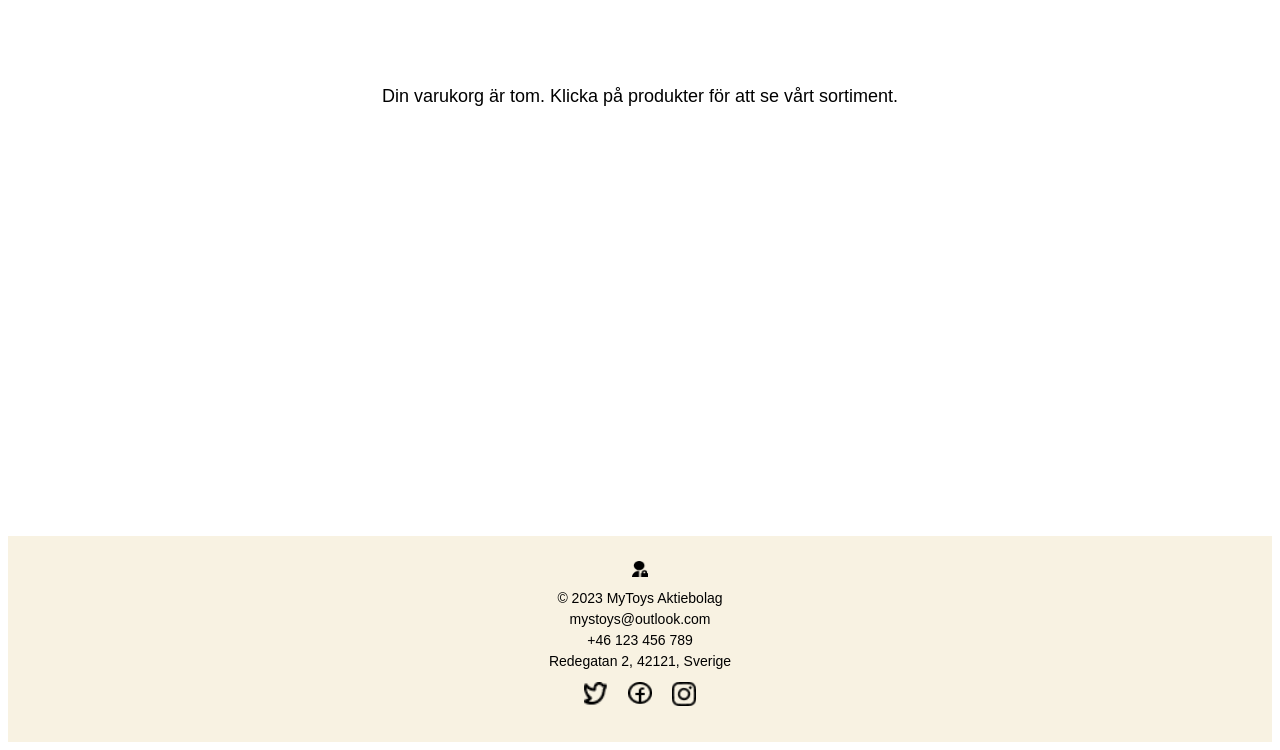
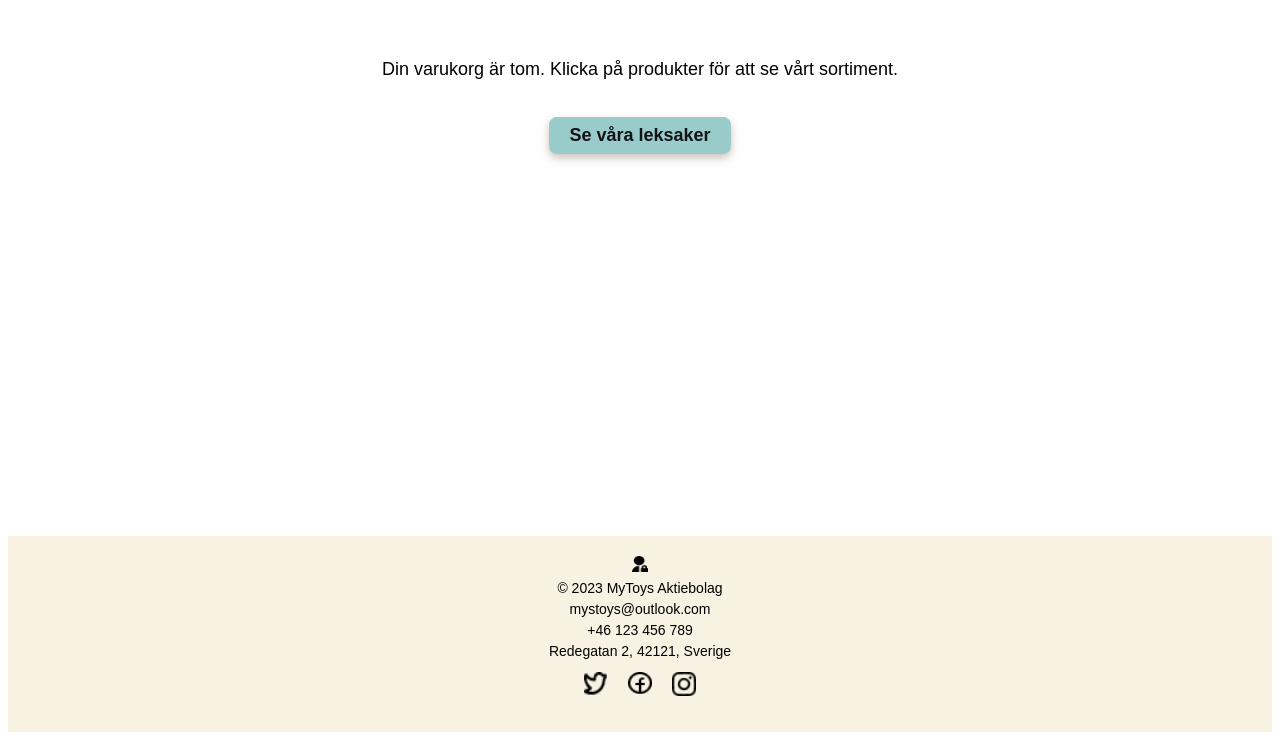
Before and after one commit to Saaris/Webbshop, a React (Vite) app: page /#/cart in a window 1280 px wide. Shown: the part 531-1281 px from the top of the page. Built offline with nearby package versions, Linux system fonts and the light colour scheme.

Commit message:
navlink in empty cart and pay page

```diff
--- a/src/components/edit/AddItemForm.css
+++ b/src/components/edit/AddItemForm.css
@@ -5,6 +5,7 @@
     align-items: center;
 
     h2 {
+        margin: 2em 0;
         font-size: 20px;
     }
 
@@ -36,6 +37,7 @@
     padding: 5px 10px;
     font-size: 18px;
     border-radius: 4px;
+    margin: 0.3em 0;
 }
 .form-input {
     display: flex;
@@ -83,7 +85,7 @@
   border-radius: 4px;
   position: absolute;
   z-index: 1;
-  bottom: 125%;
+  bottom: 100%;
   left: 50%;
   transform: translateX(-50%);
   opacity: 0;
--- a/src/components/edit/AddToys.jsx
+++ b/src/components/edit/AddToys.jsx
@@ -37,7 +37,7 @@ function AddToys() {
       <NavLink to="/toys">
         <FontAwesomeIcon icon={faArrowLeft} />
         </NavLink>
-        <span className="tooltip-text">Tillbaka till leksaker</span>
+        <span className="tooltip-text">Tillbaka</span>
         </div>
 
       <AddItemForm onSubmit={handleAddItem} />
--- a/src/components/footer/Footer.css
+++ b/src/components/footer/Footer.css
@@ -30,3 +30,25 @@
     width: 16px;
     height: 16px;
 }
+.tooltip-wrapper {
+  position: relative;
+  display: inline-block;
+  cursor: pointer;
+}
+
+.custom-tooltip {
+  visibility: hidden;
+  opacity: 0;
+  color: var(--textColor);
+  border-radius: 4px;
+  position: absolute;
+  bottom: 50%;
+  left: 100%;
+  white-space: nowrap;
+
+}
+
+.tooltip-wrapper:hover .custom-tooltip {
+  visibility: visible;
+  opacity: 1;
+}
--- a/src/components/footer/Footer.jsx
+++ b/src/components/footer/Footer.jsx
@@ -14,17 +14,16 @@ const Footer = () => {
 
     return (
             <div className="footer-content">
-                <div className='admin-icon-container'>
-                 <NavLink to="/login">
-                    <img
-                        src={adminIcon}
-                        alt="admin icon"
-                        className='admin-icon'
-                        title={isLoggedIn ? "logga ut" : "logga in"}
-                        onClick={handleLogout}
-                    />
-                 </NavLink>
-                </div>
+                <div className="tooltip-wrapper" onClick={handleLogout}>
+  <img
+    src={adminIcon}
+    alt="admin icon"
+    className="admin-icon"
+  />
+  <span className="custom-tooltip">
+    {isLoggedIn ? "logga ut" : "logga in"}
+  </span>
+</div>
 
                 <p>&copy; 2023 MyToys Aktiebolag</p>
                 <p>mystoys@outlook.com</p>
--- a/src/pages/cart/Cart.css
+++ b/src/pages/cart/Cart.css
@@ -86,3 +86,11 @@ img {
 .checkout-button:hover {
     background-color: #c5d5d5;
 }
+.cart-empty {
+    display: flex;
+    flex-direction: column;
+    align-items: center;
+    justify-content: center;
+    gap: 1em;
+    padding: 2em 0;
+}
--- a/src/pages/cart/Cart.jsx
+++ b/src/pages/cart/Cart.jsx
@@ -3,6 +3,7 @@ import "./Cart.css";
 import { FontAwesomeIcon } from '@fortawesome/react-fontawesome';
 import { faCirclePlus, faCircleMinus } from '@fortawesome/free-solid-svg-icons';
 import { useNavigate } from 'react-router';
+import { NavLink } from 'react-router'
 
 const Cart = () => {
   const { cart, clearCart, updateCartQuantity, totalPrice } = useToyStore();
@@ -14,12 +15,19 @@ const Cart = () => {
     navigate('/pay')
   };
 
+
   return (
     <div className="cart-container">
       <p className="cart-info">Detta är din varukorg</p>
       <div className="cart-page">
         {cart.length === 0 ? (
+          <div className="cart-empty">
           <p>Din varukorg är tom. Klicka på produkter för att se vårt sortiment.</p>
+           <NavLink to="/toys">
+              <button className="shop-button">Se våra leksaker</button>
+           </NavLink>
+          </div>
+
         ) : (
           <div className="cart-list">
             {cart.map((item) => (
--- a/src/pages/home/Home.css
+++ b/src/pages/home/Home.css
@@ -57,7 +57,7 @@
   border-radius: 8px;
   font-size: 18px;
   cursor: pointer;
-  /* box-shadow: 0 4px 8px rgba(167 155 140/ 61%); */
+  box-shadow: 0 4px 8px rgba(167 155 140/ 61%);
   transition: background-color 0.3s ease, transform 0.2s ease;
 
 }
--- a/src/pages/home/Home.jsx
+++ b/src/pages/home/Home.jsx
@@ -11,7 +11,7 @@ import beachtoys from '../../assets/beachtoys.jpg'
                <div className="img-info-container">
 
                  <img src={imgHomepage} alt="Garden Toys" className="garden-img" />
-                 <p>Följ med på äventyr med våra färgglada leksaker! Passar perfekt för små upptäckare som älskar att skapa, bygga och utforska sin fantasi!</p>
+                 <p>Välkommen till My Toys! Följ med på äventyr med våra färgglada leksaker! Passar perfekt för små upptäckare som älskar att skapa, bygga och utforska sin fantasi!</p>
 
                  <NavLink to="/toys">
                  <button className="shop-button">Se våra leksaker</button>
--- a/src/pages/pay/Pay.jsx
+++ b/src/pages/pay/Pay.jsx
@@ -1,10 +1,14 @@
 import './Pay.css';
+import { NavLink } from 'react-router';
 
 const Pay = () => {
     return (
         <div className="pay">
         <h2>Tack för ditt köp!</h2>
         <p>Du får en orderbekräftelse via mail. Ditt ordernummer är: 12334</p>
+         <NavLink to="/toys">
+            <button className="shop-button">Handla mer</button>
+         </NavLink>
         </div>
     )
 }
```
